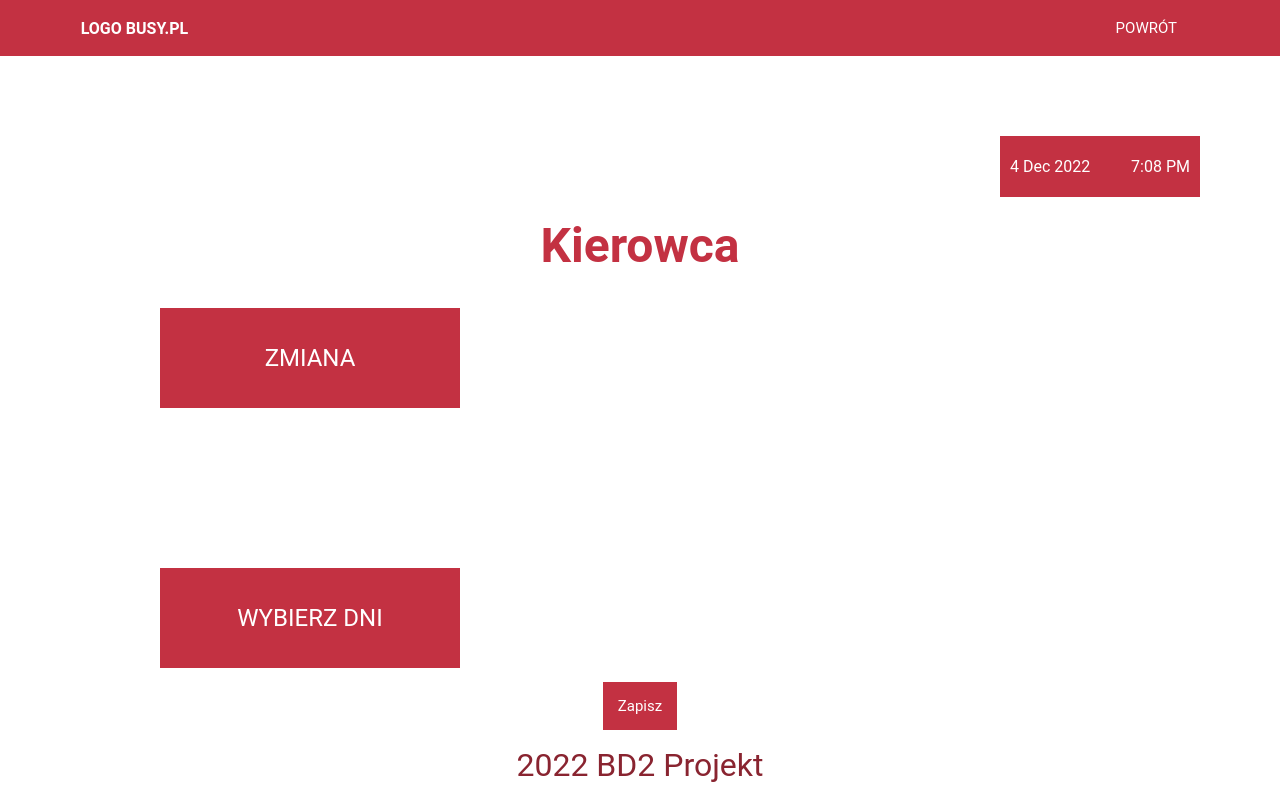
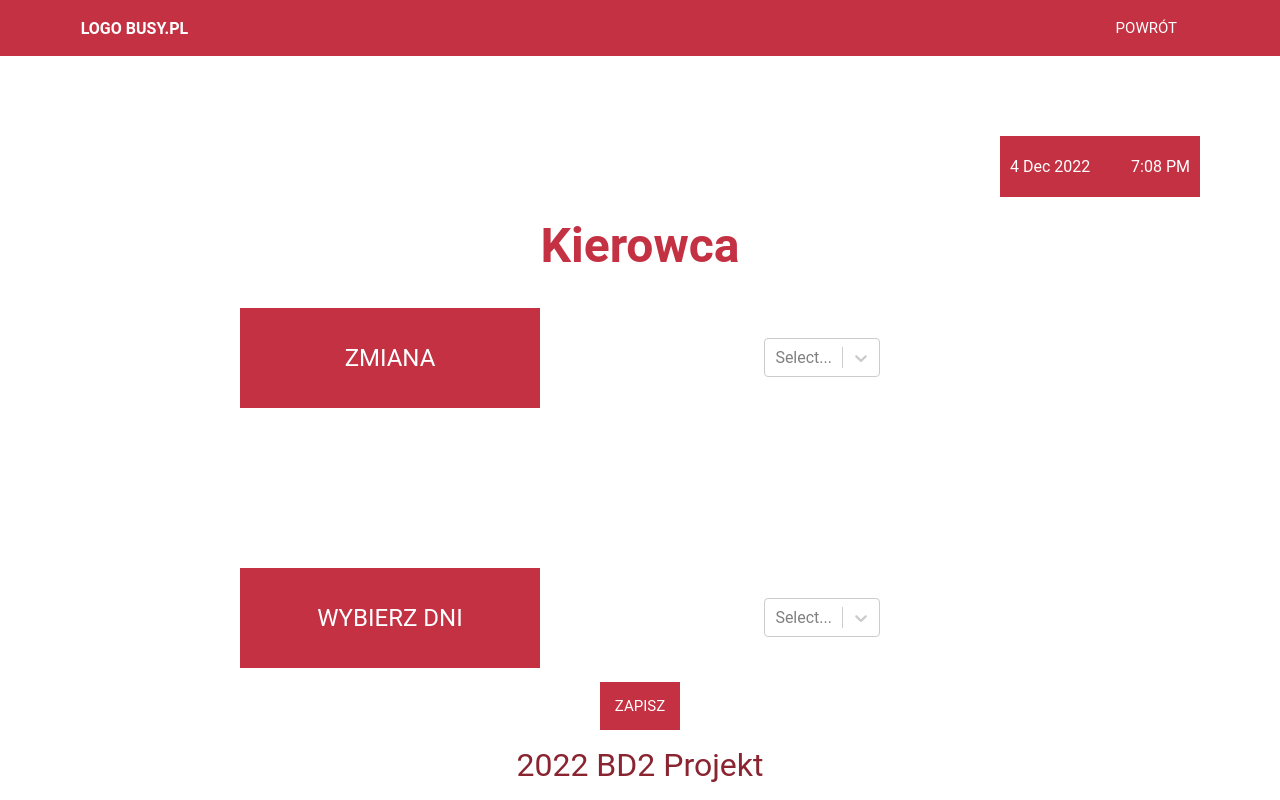
Before and after one commit to ezivex/2022_BD2_S12_STRZALEK, a React (Create React App) app in the folder komunikacja-react/: page /BusDriverDyspozycja in a window 1280 px wide. Built offline with nearby package versions, Linux system fonts and the light colour scheme.

Commit message:
css update
button fix

```diff
--- a/komunikacja-react/src/index.css
+++ b/komunikacja-react/src/index.css
@@ -216,48 +216,6 @@ input[type="submit"]:hover {
 */
 
 
-.menuBusDriverMainPage {
-  display: flex;
-  justify-content: space-evenly;
-  margin-bottom: 20%;
-}
-
-.leftButtonMainPage, .rightButtonMainPage {
-  height: 105px;
-  color:#C33142;
-  font-size: 20px;
-  padding: 15px 40px;
-  text-align: center;
-  border: none;
-  flex-basis: 100%;
-}
-
-.buttonLogout {
-  background-color: #C33142;
-  color: #fff;
-  border: none;
-  font-size: 20px;
-  align-self: flex-end;
-  margin-right: 20%;
-}
-
-.buttonLogout a {
-  text-decoration: none;
-  color: #fff;
-  padding: 10px;
-}
-
-.buttonLogout a:hover{
-  background: #892430;
-}
-
-.buttonSettings{
-  display: flex;
-  flex-direction: column;
-}
-
-
-
 
 /*
 End - BusDriverMainPage
@@ -301,7 +259,6 @@ End - BusDriverDyzpozycja
   text-align: center;
   display: flex;
   flex-direction: column;
-
 }
 
 .btnBack{        /* to samo dla dyspozycji */
@@ -311,6 +268,11 @@ End - BusDriverDyzpozycja
   font-size: 15px;
   padding: 15px;
 }
+.btnSave{
+  margin-left: auto;
+  margin-right: auto;
+}
+
 .btnPlacement{
 display: flex;
 justify-content: center;
@@ -344,7 +306,7 @@ margin-right: 5rem;
 .liPosition{
   display: flex;
   justify-content: space-between;
-  width: 30vw;
+  width: 50vw;
   align-items: center;
 }
 table.tableGrafik {
@@ -441,6 +403,7 @@ End - AdminMainPage
   align-items: center;
   justify-content: space-around;
   height: 80vh;
+
 }
 .listLinieAdmin{
   display: flex;
@@ -469,7 +432,7 @@ End - AdminMainPage
   margin: 0;
   padding: 0;
   height: 45vh;
-  width: 100vw;
+  width: 75vw;
   align-items: flex-start;
   margin-left: 10rem;
 }
--- a/komunikacja-react/src/pages/BusDriverDyspozycja.jsx
+++ b/komunikacja-react/src/pages/BusDriverDyspozycja.jsx
@@ -3,32 +3,32 @@ import {Link } from "react-router-dom";
 import NavbarClean from '../NavbarClean';
 import TimeAndDate from '../TimeAndDate';
 
-// import Select from 'react-select';
+import Select from 'react-select';
 
-// const shift = [
-//   { value: 'I', label: 'I' },
-//   { value: 'II', label: 'II' }
-// ]
-// const days = [
-//     { value: 'poniedzialek', label: 'poniedzialek' },
-//     { value: 'wtorek', label: 'wtorek' },
-//     { value: 'sroda', label: 'sroda' },
-//     { value: 'czwartek', label: 'czwartek' },
-//     { value: 'piatek', label: 'piatek' }
-//   ]
-// const SelectSomething = () => (
-//   <Select options={shift} />
-// )
+const shiftType = [
+  { value: 'I', label: 'I' },
+  { value: 'II', label: 'II' }
+]
+const days = [
+    { value: 'poniedzialek', label: 'poniedzialek' },
+    { value: 'wtorek', label: 'wtorek' },
+    { value: 'sroda', label: 'sroda' },
+    { value: 'czwartek', label: 'czwartek' },
+    { value: 'piatek', label: 'piatek' }
+  ]
+const SelectSomething = () => (
+  <Select options={shiftType} />
+)
 
-// const MultiSelection = () => (
-//     <Select
-//     isMulti
-//     name="colors"
-//     options={days}
-//     className="basic-multi-select"
-//     classNamePrefix="select"
-//   />
-// )
+const MultiSelection = () => (
+    <Select
+    isMulti
+    name="colors"
+    options={days}
+    className="basic-multi-select"
+    classNamePrefix="select"
+  />
+)
 function BusDriverDyspozycja() {
     return (
 
@@ -37,7 +37,7 @@ function BusDriverDyspozycja() {
             <NavbarClean>
                 <Link to="/BusDriverMainPage" className='linkSettings'>
                     <button className="btnBack"> POWRÓT </button>
-                    </Link>
+                </Link>
                 </NavbarClean>
                 <TimeAndDate/>
                 <h2 className="liniaNameFetch">Kierowca</h2>
@@ -48,26 +48,25 @@ function BusDriverDyspozycja() {
                 <button className="btnDyspo">
                     ZMIANA
                 </button>
-                {/* <SelectSomething className='selectPosition'/> */}
+                <SelectSomething/>
                 </li>
 
                 <li className='liPosition'>
                 <button className="btnDyspo">
                     WYBIERZ DNI
                 </button>
-                {/* <MultiSelection/> */}
+                <MultiSelection/>
                 </li>
 
                 </ul>
             </div>
+            <div className="btnSave">
+                    <Link to="/BusDriverMainPage" className="linkSettings">
+                        <button className="btnBack"> ZAPISZ </button>
+                    </Link>
+             </div>
 
-            <div className="saveDyspozycja">
-                <Link to="/BusDriverMainPage" className='linkSettings'>
-                    <button className="btnBack"> Zapisz </button>
-                </Link>
-            </div>
-
-            <footer className="PageFooter buttonSettings">
+            <footer className="PageFooter">
                 <p>2022 BD2 Projekt</p>
             </footer>
         </div>
```
